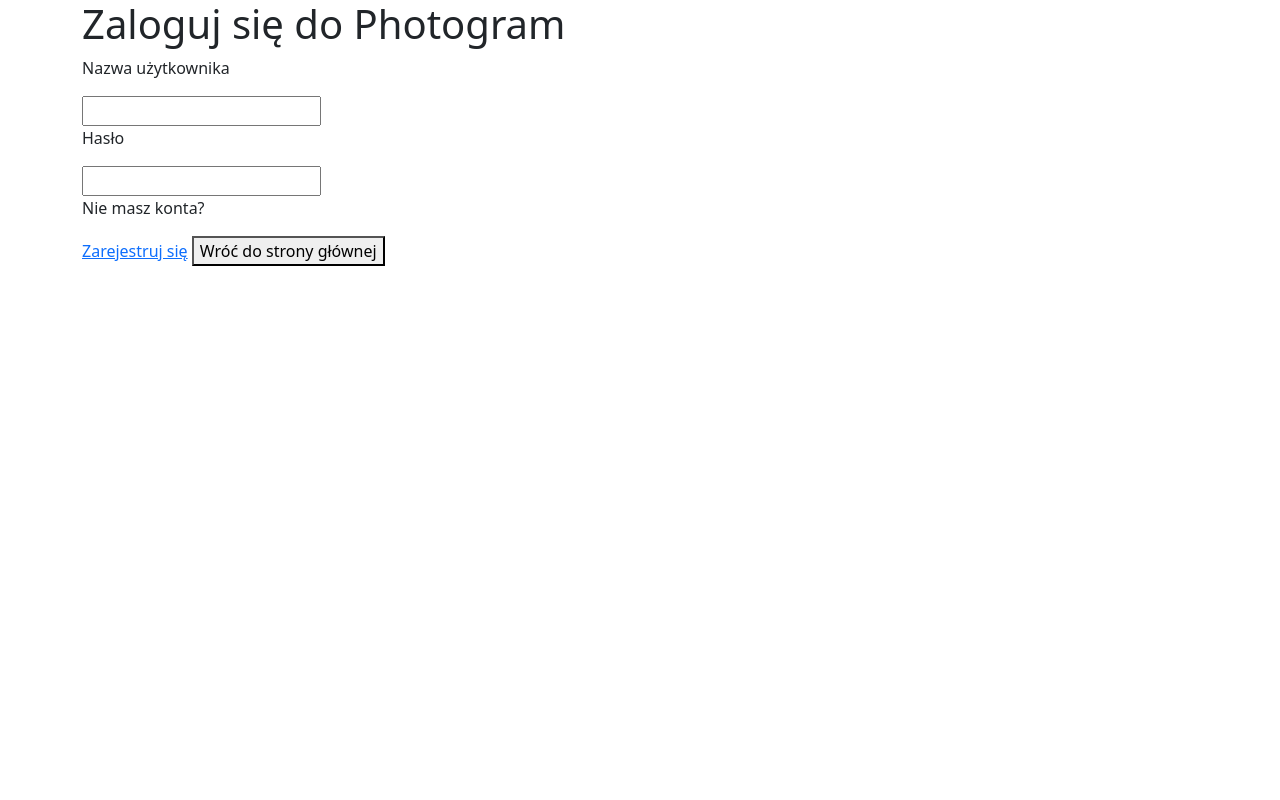
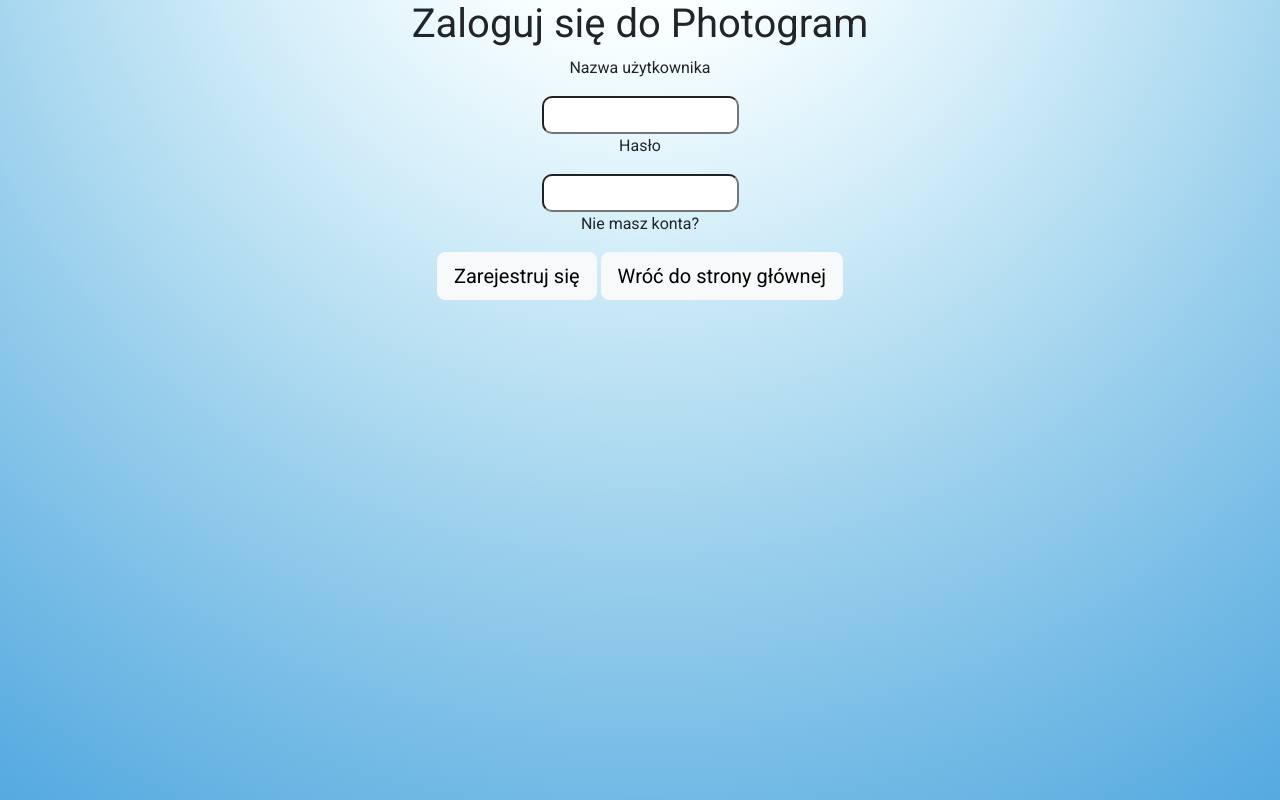
Before and after one commit to Dejwero/DjangoProject, a Django app: page /login/ in a window 1280 px wide. Run offline with Django 4.2, Linux system fonts and the light colour scheme.

Commit message:
I did css, but mainpage doesn't work

```diff
--- a/Photogram/aplikacja/static/main.css
+++ b/Photogram/aplikacja/static/main.css
@@ -1,3 +1,16 @@
 body {
-background-color: coral;
+background-image: radial-gradient(circle at 50% -20.71%, #ffffff 0, #f9ffff 16.67%, #d8f0fa 33.33%, #b5def2 50%, #92cbeb 66.67%, #72bae5 83.33%, #54a9e0 100%);
+background-repeat: no-repeat;
+background-size: cover;
+font-family: 'Roboto', sans-serif;
+min-height: 100vh;
+width: 100%;
+text-align: center;
 }
+button {
+padding: 15px;
+}
+input {
+border-radius: 10px;
+padding: 5px;
+}
--- a/Photogram/aplikacja/templates/base-before-log.html
+++ b/Photogram/aplikacja/templates/base-before-log.html
@@ -1,16 +1,19 @@
+<!doctype html>
 {% load static %}
-<!doctype html>
 <html lang="pl">
   <head>
     <meta charset="utf-8">
     <meta name="viewport" content="width=device-width, initial-scale=1">
-    <link rel="stylesheet" type="text/css" href="{% static 'main.css'%}">
     {% if title %}
       <title>PhotoGram - {{title}}</title>
     {% else %}
       <title>PhotoGram</title>
     {% endif %}
+    <link rel="preconnect" href="https://fonts.googleapis.com">
+<link rel="preconnect" href="https://fonts.gstatic.com" crossorigin>
+<link href="https://fonts.googleapis.com/css2?family=Roboto:wght@300;400&display=swap" rel="stylesheet">
     <link href="https://cdn.jsdelivr.net/npm/bootstrap@5.3.0-alpha1/dist/css/bootstrap.min.css" rel="stylesheet" integrity="sha384-GLhlTQ8iRABdZLl6O3oVMWSktQOp6b7In1Zl3/Jr59b6EGGoI1aFkw7cmDA6j6gD" crossorigin="anonymous">
+    <link rel="stylesheet" type="text/css" href="{% static 'main.css'%}">
   </head>
   <body>
     <div class="container">
--- a/Photogram/aplikacja/templates/login.html
+++ b/Photogram/aplikacja/templates/login.html
@@ -5,9 +5,7 @@
     <input type="text">
     <p>Hasło</p>
     <input type="password">
-    <p>
-        Nie masz konta?
-    </p>
-    <a href="{% url 'sign-up' %}">Zarejestruj się</a>
-    <a href="{% url 'photogram' %}"><button>Wróć do strony głównej</button></a>
+    <p>Nie masz konta?</p>
+    <a href="{% url 'sign-up' %}"><button type="button" class="btn btn-light btn-lg">Zarejestruj się</button></a>
+    <a href="{% url 'photogram' %}"><button type="button" class="btn btn-light btn-lg">Wróć do strony głównej</button></a>
 {% endblock content %}
--- a/Photogram/aplikacja/templates/photogram.html
+++ b/Photogram/aplikacja/templates/photogram.html
@@ -2,7 +2,7 @@
 {% block content %}
     <h1>Witaj na stronie PhotoGram!</h1>
     <p>Dołącz do nas i dziel się swoimi zdjęciami ze znajomymi!</p>
-    <a href="{% url 'log-in' %}"><button>Zaloguj się</button></a>
+    <a href="{% url 'log-in' %}"><button type="button" class="btn btn-light btn-lg">Zaloguj się</button></a>
     <p>Nie masz konta?</p>
-    <a href="{% url 'sign-up' %}"><button>Zarejestruj się</button></a>
+    <a href="{% url 'sign-up' %}"><button type="button" class="btn btn-light btn-lg">Zarejestruj się</button></a>
 {% endblock content %}
--- a/Photogram/aplikacja/templates/profile.html
+++ b/Photogram/aplikacja/templates/profile.html
@@ -1,6 +1,7 @@
+<html>
+<body>
 {% extends "base.html" %}
 {% block content %}
-    <h1>Mój profil</h1>
     {% for post in posts %}
         <h2>{{post.nickname}}</h2>
         <p>{{post.photo}}</p>
@@ -8,3 +9,5 @@
         <p>Added {{post.date}}</p>
     {% endfor %}
 {% endblock content %}
+</body>
+</html>
--- a/Photogram/aplikacja/templates/signup.html
+++ b/Photogram/aplikacja/templates/signup.html
@@ -13,6 +13,6 @@
     <input type="radio" name="plec" value="k"> kobieta
     <input type="radio" name="plec" value="m"> mężczyzna
     <input type="radio" name="plec" value="n"> nieokreślona
-    <p><button>Zarejestruj się</button></p>
-    <a href="{% url 'photogram' %}"><button>Wróć do strony głównej</button></a>
+<p><button type="button" class="btn btn-light btn-lg">Zarejestruj się</button>
+    <a href="{% url 'photogram' %}"><button type="button" class="btn btn-light btn-lg">Wróć do strony głównej</button></a></p>
 {% endblock content %}
```
Also changed, not shown: Photogram/Photogram/settings.py (+7 -1 lines), Photogram/aplikacja/templates/base.html (+7 -2 lines).
